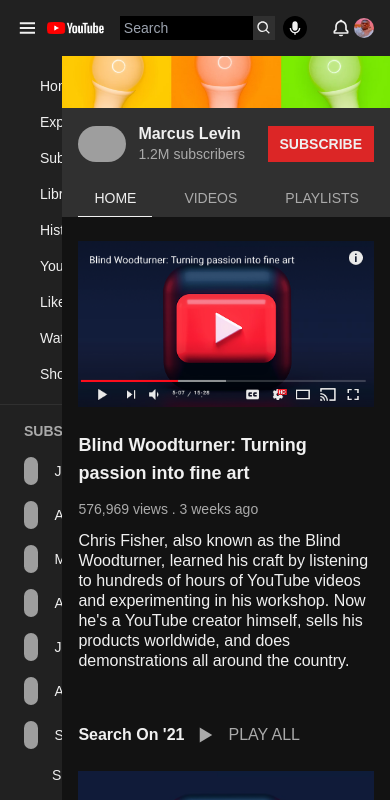
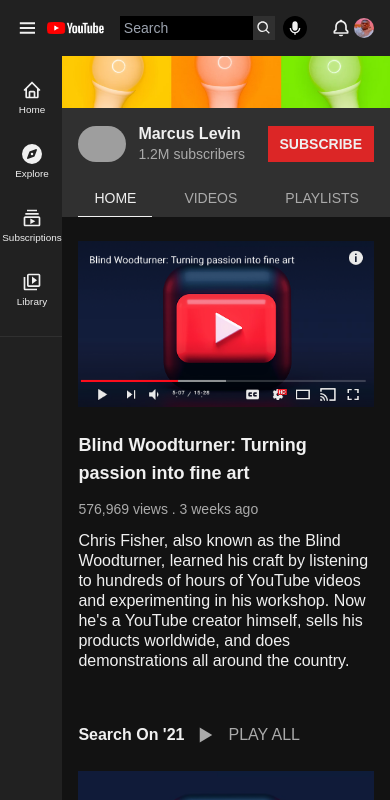
Before and after one commit to frankiefab100/youtube-ui-nextjs, a Next.js app: page /channel in a window 390 px wide. Shown: the top 800 px of the page. Built offline with nearby package versions, Linux system fonts and the light colour scheme; grey boxes are pictures that could not be loaded.

Commit message:
feat: add sidebar for mobile

```diff
--- a/components/global/Sidebar.tsx
+++ b/components/global/Sidebar.tsx
@@ -1,5 +1,3 @@
-// import Link from "next/link";
-
 import {
   EXTRA_LINKS,
   FOOTER_LINKS,
@@ -7,13 +5,15 @@
   SIDEBAR_NAV,
   SUBSCRIPTIONS_LIST,
 } from "@/constants/sidebar";
+import { slicedSidebarNav } from "@/utils/sliceArray";
 import Image from "next/image";
 import Link from "next/link";
 import { HiOutlineChevronDown } from "react-icons/hi2";
 
 const Sidebar: React.FC = () => {
   return (
-    <aside className="bg-backgroundPrimary flex flex-col max-w-[16%] h-full fixed overflow-hidden whitespace-nowrap scrollbar hover:overflow-y-scroll">
+    <aside>
+      <div className="bg-backgroundPrimary md:flex hidden flex-col max-w-[16%] h-full fixed overflow-hidden whitespace-nowrap scrollbar hover:overflow-y-scroll">
         <div className="py-3 border-b border-backgroundAccent">
           {SIDEBAR_NAV.map((listItem) => {
             return (
@@ -113,6 +113,25 @@
             &copy; 2025 Google LLC
           </Link>
         </footer>
+      </div>
+
+      {/* { Mobile Sidebar} */}
+      <div className="bg-backgroundPrimary md:hidden flex flex-col max-w-16 h-full fixed overflow-hidden whitespace-nowrap">
+        <div className="py-3 border-b border-backgroundAccent">
+          {slicedSidebarNav.map((listItem) => {
+            return (
+              <Link
+                key={listItem.id}
+                href="#"
+                className="flex flex-col justify-center items-center py-3 text-colorPrimary hover:bg-backgroundAccent text-sm"
+              >
+                <listItem.icon className="w-5 h-5" />
+                <span className="text-[0.62rem] px-3">{listItem.name}</span>
+              </Link>
+            );
+          })}
+        </div>
+      </div>
     </aside>
   );
 };
--- a/utils/sliceArray.ts
+++ b/utils/sliceArray.ts
@@ -1,3 +1,6 @@
+import { SIDEBAR_NAV } from "@/constants/sidebar";
 import { VIDEO_DETAILS } from "@/constants/videoDetails";
 
 export const slicedVideoDetails = VIDEO_DETAILS.slice(0, 5)
+
+export const slicedSidebarNav = SIDEBAR_NAV.slice(0, 4)
```
Lines whose indentation alone changed are shown as unchanged.
